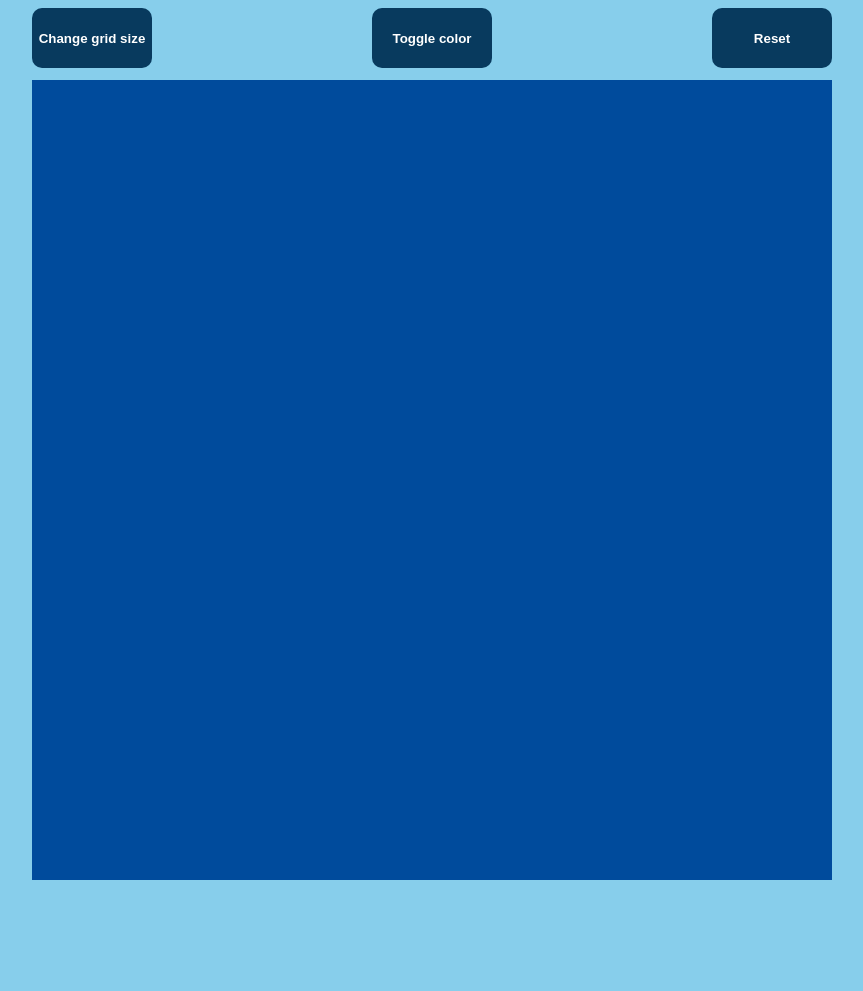
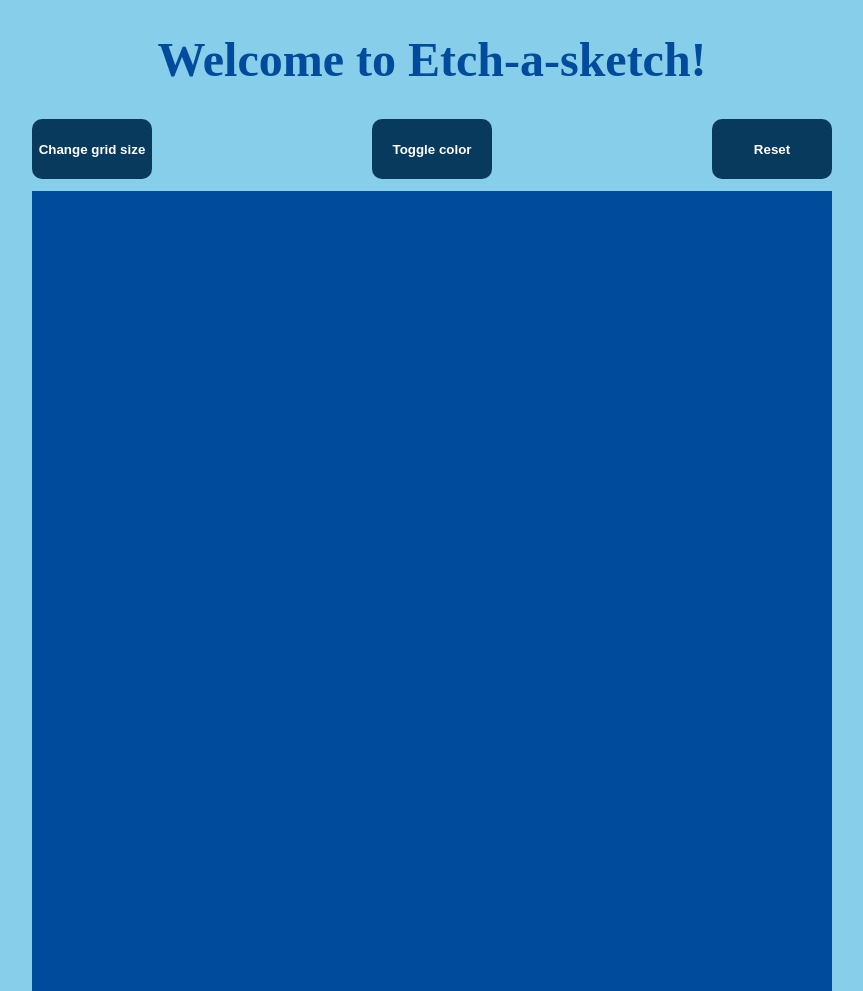
Before and after one commit to Hermule/sketch, a plain HTML site: page index.html in a window 1280 px wide. Shown: the whole page, without its empty margins (208-1071 px from the left). Before the commit the page ends 880 px from the top, so only its background shows below. Drawn offline with Linux system fonts and the light colour scheme.

Commit message:
Add header

```diff
--- a/index.html
+++ b/index.html
@@ -8,7 +8,9 @@
     <script src="./script.js" defer></script>
 </head>
 <body>
-    <div id="header"></div>
+    <div id="header">
+        <h1>Welcome to Etch-a-sketch!</h1>
+    </div>
     <div id="content">
         <div id="menu">
             <button id="changeSize">Change grid size</button>
--- a/style.css
+++ b/style.css
@@ -6,7 +6,8 @@
 html {
     height: 100%;
     background-color: #87ceeb;
-
+    margin: 0;
+    padding: 0;
 }
 
 body {
@@ -15,6 +16,17 @@ body {
     flex-direction: column;
     justify-content: space-between;
     align-items: center;
+    margin: 0;
+    padding: 0;
+}
+
+#header{
+    display: flex;
+    align-items: center;
+    justify-content: center;
+    color: #004b9c;
+    font-weight: 900;
+    font-size: 24px;
 }
 
 #content {
```
